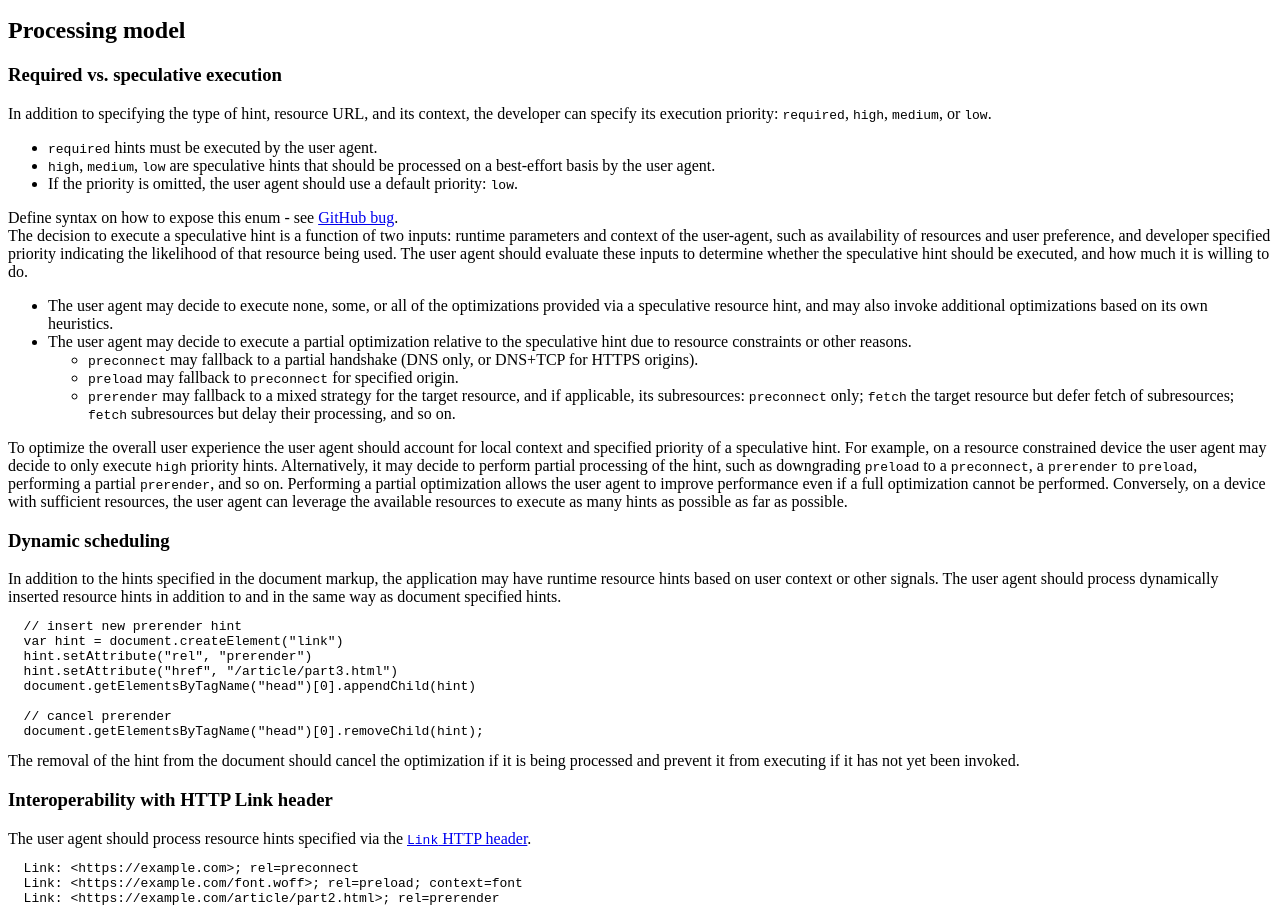
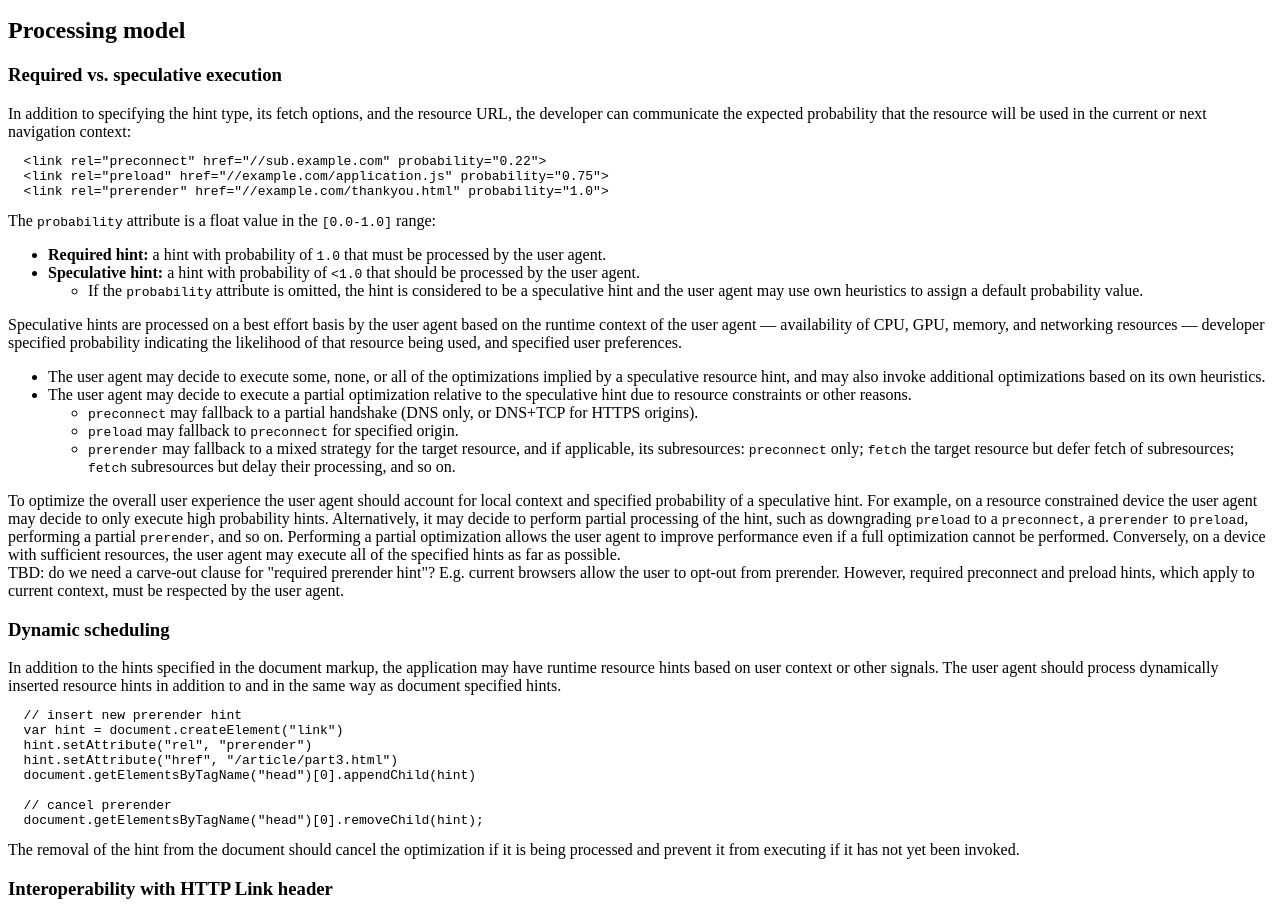
Before and after one commit to igrigorik/resource-hints, a website: page index.src.html in a window 1280 px wide. Shown: the part 2470-3378 px from the top of the page. Drawn offline with Linux system fonts and the light colour scheme.

Commit message:
introduce probability attribute

```diff
--- a/index.src.html
+++ b/index.src.html
@@ -10,7 +10,10 @@ Abstract: This specification defines <code>preconnect</code>, <code>preload</cod
 </pre>
 
 <style>
-#forkongithub a{background:#356b00;color:#fff;text-decoration:none;font-family:arial,sans-serif;text-align:center;font-weight:bold;padding:5px 40px;font-size:1rem;line-height:2rem;position:relative;transition:0.5s;}#forkongithub a:hover{background:#c11;color:#fff;}#forkongithub a::before,#forkongithub a::after{content:"";width:100%;display:block;position:absolute;top:1px;left:0;height:1px;background:#fff;}#forkongithub a::after{bottom:1px;top:auto;}@media screen and (min-width:800px){#forkongithub{position:fixed;display:block;top:0;right:0;width:200px;overflow:hidden;height:200px;z-index:9999;}#forkongithub a{width:200px;position:absolute;top:60px;right:-60px;transform:rotate(45deg);-webkit-transform:rotate(45deg);-ms-transform:rotate(45deg);-moz-transform:rotate(45deg);-o-transform:rotate(45deg);box-shadow:0px 0px 5px rgba(0,0,0,0.6);}}
+#forkongithub a{background:#356b00;color:#fff;text-decoration:none;font-family:arial,sans-serif;text-align:center;font-weight:bold;padding:5px 40px;font-size:1rem;line-height:2rem;position:relative;transition:0.5s;}#forkongithub a:hover{background:#c11;color:#fff;}
+#forkongithub a::before,#forkongithub a::after{content:"";width:100%;display:block;position:absolute;top:1px;left:0;height:1px;background:#fff;}
+#forkongithub a::after{bottom:1px;top:auto;}@media screen and (min-width:800px){#forkongithub{position:fixed;display:block;top:0;right:0;width:200px;overflow:hidden;height:200px;z-index:9999;}
+#forkongithub a{width:200px;position:absolute;top:60px;right:-60px;transform:rotate(45deg);-webkit-transform:rotate(45deg);-ms-transform:rotate(45deg);-moz-transform:rotate(45deg);-o-transform:rotate(45deg);box-shadow:0px 0px 5px rgba(0,0,0,0.6);}}
 </style>
 
 <span id="forkongithub"><a href="https://github.com/igrigorik/resource-hints/issues">Issues &amp; Feedback</a></span>
@@ -190,22 +193,28 @@ Alternatively, instead of anticipating user activity, the application can react
 <h2 id="processing">Processing model</h2>
 <h3 id="required-vs-speculative-execution">Required vs. speculative execution</h3>
 
-In addition to specifying the type of hint, resource URL, and its context, the developer can specify its execution priority: <code>required</code>, <code>high</code>, <code>medium</code>, or <code>low</code>.
+In addition to specifying the hint type, its fetch options, and the resource URL, the developer can communicate the expected probability that the resource will be used in the current or next navigation context:
+
+<pre>
+  &lt;link rel="preconnect" href="//sub.example.com" probability="0.22"&gt;
+  &lt;link rel="preload" href="//example.com/application.js" probability="0.75"&gt;
+  &lt;link rel="prerender" href="//example.com/thankyou.html" probability="1.0"&gt;
+</pre>
+
+The <code>probability</code> attribute is a float value in the <code>[0.0-1.0]</code> range:
 
 <ul>
-  <li><code>required</code> hints must be executed by the user agent.
-  <li><code>high</code>, <code>medium</code>, <code>low</code> are speculative hints that should be processed on a best-effort basis by the user agent.
-  <li>If the priority is omitted, the user agent should use a default priority: <code>low</code>.
+  <li><strong>Required hint:</strong> a hint with probability of <code>1.0</code> that must be processed by the user agent.
+  <li><strong>Speculative hint:</strong> a hint with probability of <code>&lt;1.0</code> that should be processed by the user agent.
+    <ul>
+      <li>If the <code>probability</code> attribute is omitted, the hint is considered to be a speculative hint and the user agent may use own heuristics to assign a default probability value.
+    </ul>
 </ul>
 
-<div class="issue">
-Define syntax on how to expose this enum - see <a href="https://github.com/igrigorik/resource-hints/issues/17">GitHub bug</a>.
-</div>
-
-The decision to execute a speculative hint is a function of two inputs: runtime parameters and context of the user-agent, such as availability of resources and user preference, and developer specified priority indicating the likelihood of that resource being used. The user agent should evaluate these inputs to determine whether the speculative hint should be executed, and how much it is willing to do.
+Speculative hints are processed on a best effort basis by the user agent based on the runtime context of the user agent &mdash; availability of CPU, GPU, memory, and networking resources &mdash; developer specified probability indicating the likelihood of that resource being used, and specified user preferences.
 
 <ul>
-  <li>The user agent may decide to execute none, some, or all of the optimizations provided via a speculative resource hint, and may also invoke additional optimizations based on its own heuristics.
+  <li>The user agent may decide to execute some, none, or all of the optimizations implied by a speculative resource hint, and may also invoke additional optimizations based on its own heuristics.
 
   <li>The user agent may decide to execute a partial optimization relative to the speculative hint due to resource constraints or other reasons.
     <ul>
@@ -216,9 +225,13 @@ The decision to execute a speculative hint is a function of two inputs: runtime
 </ul>
 
 <div class="example">
-To optimize the overall user experience the user agent should account for local context and specified priority of a speculative hint. For example, on a resource constrained device the user agent may decide to only execute <code>high</code> priority hints. Alternatively, it may decide to perform partial processing of the hint, such as downgrading <code>preload</code> to a <code>preconnect</code>, a <code>prerender</code> to <code>preload</code>, performing a partial <code>prerender</code>, and so on.
+To optimize the overall user experience the user agent should account for local context and specified probability of a speculative hint. For example, on a resource constrained device the user agent may decide to only execute high probability hints. Alternatively, it may decide to perform partial processing of the hint, such as downgrading <code>preload</code> to a <code>preconnect</code>, a <code>prerender</code> to <code>preload</code>, performing a partial <code>prerender</code>, and so on.
 
-Performing a partial optimization allows the user agent to improve performance even if a full optimization cannot be performed. Conversely, on a device with sufficient resources, the user agent can leverage the available resources to execute as many hints as possible as far as possible.
+Performing a partial optimization allows the user agent to improve performance even if a full optimization cannot be performed. Conversely, on a device with sufficient resources, the user agent may execute all of the specified hints as far as possible.
+</div>
+
+<div class="issue">
+TBD: do we need a carve-out clause for "required prerender hint"? E.g. current browsers allow the user to opt-out from prerender. However, required preconnect and preload hints, which apply to current context, must be respected by the user agent.
 </div>
 
 
```
